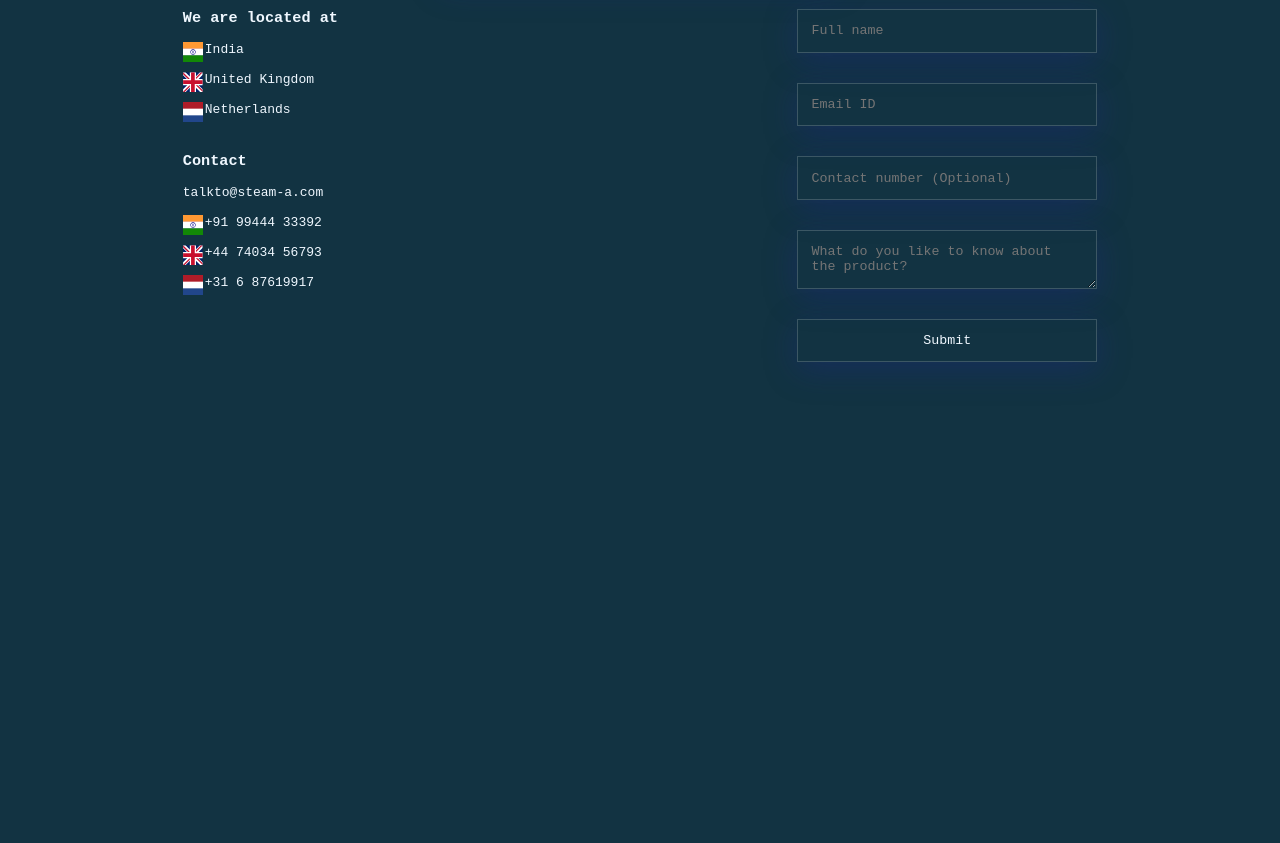
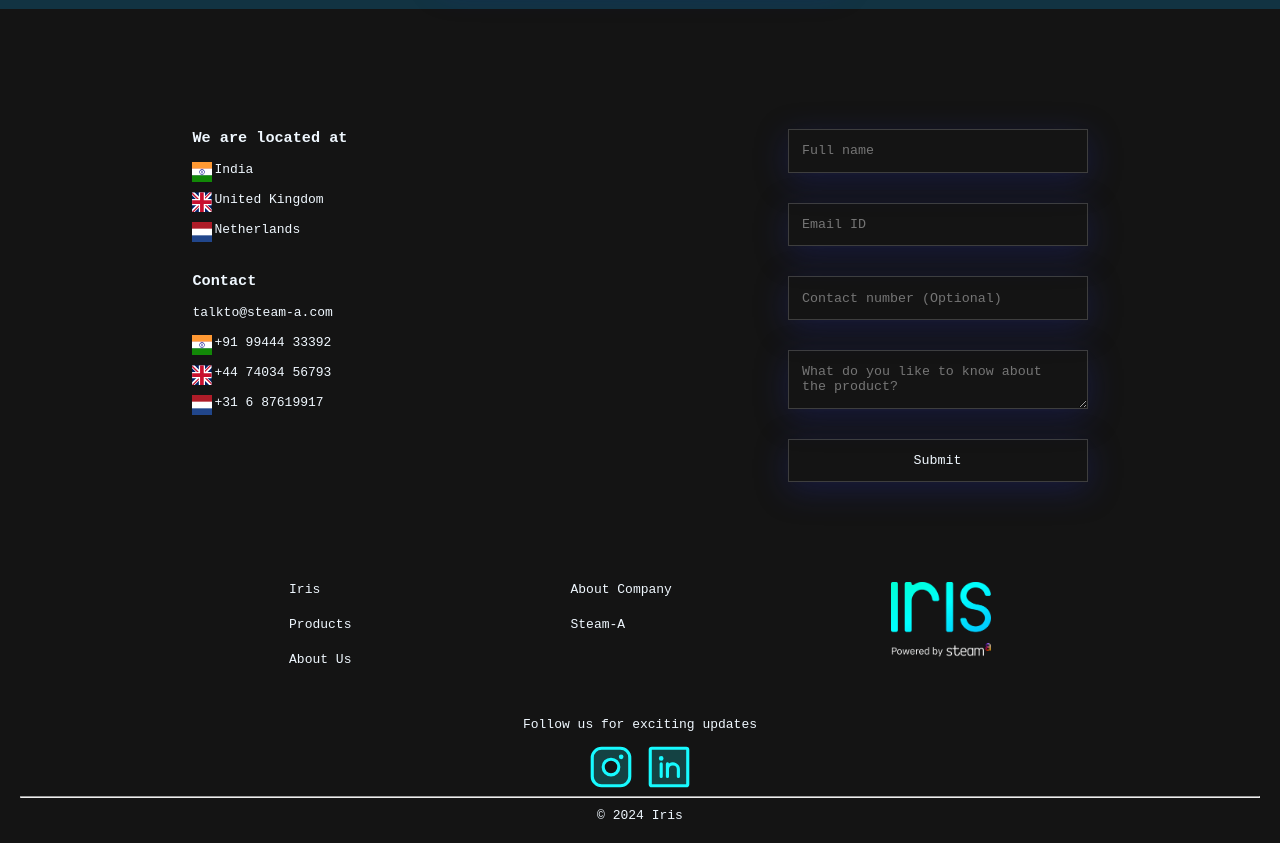
Before and after one commit to arjun-rishi-2004/iris-clone, a plain HTML site: page index.html in a window 1280 px wide. Shown: the part 2640-3483 px from the top of the page. Before the commit the page ends 3002 px from the top, so only its background shows below. Drawn offline with Linux system fonts and the light colour scheme.

Commit message:
v1 done cc

```diff
--- a/index.html
+++ b/index.html
@@ -332,7 +332,37 @@
         </div>
 
     </div>
+
+
+
+    <div class="footer-two">
+        <div class="first-row">
+            <div class="first-column">
+                <p>Iris</p>
+                <p>Products</p>
+                <p>About Us</p>
+            </div>
+            <div class="second-column">
+                <p>About Company</p>
+                <p>Steam-A</p>
+            </div>
+            <div class="third-column">
+                <img src="images/iris_footer.png" alt="">
+            </div>
+        </div>
+        <div class="second-row">
+            <p>Follow us for exciting updates            </p>
+            <div class="logos">
+                <img src="assets/instagram.svg" alt="">
+                <img src="assets/linkedin.svg" alt="">
+            </div>
+        </div>
+        <hr>
+        <p id="copyright">&copy 2024 Iris</p>
+
+    </div>
 </footer>
+<!-- <p>lorem500</p> -->
     <script src="scripts.js"></script>
 </body>
 </html>
--- a/styles.css
+++ b/styles.css
@@ -312,6 +312,52 @@
   -webkit-backdrop-filter: blur(0px);
   border: 1px solid rgba(255, 255, 255, 0.18);
 }
+
+footer{
+  background-color: #141414;
+  padding: 20px;
+
+
+}
+.footer-one{
+  margin-top: 100px;
+}
+.first-row{
+  display: flex;
+  justify-content: space-evenly;
+  margin-top: 50px;
+  padding: 50px;
+
+}
+.first-row .third-column img{
+  width: 100px;
+}
+.footer-two{
+  margin-top: 50px;
+}
+
+.first-row .first-column,.first-row .second-column{
+  display: flex;
+  flex-direction: column;
+  gap: 20px;
+}
+.second-row{
+  display: flex;
+  flex-direction: column;
+  align-items: center;
+  gap: 10px;
+}
+
+.second-row .logos img{
+  width: 50px;
+}
+
+#copyright{
+  text-align: center;
+  margin-top: 10px;
+}
+
+
 @media (max-width: 800px) {
   .navbar {
     display: flex;
@@ -367,4 +413,10 @@
   .right{
     order: 1;
   }
+  footer{
+    display: flex;
+    flex-direction: column;
+    align-items: center;
+    justify-content: center;
+  }
 }
```
Also changed, not shown: assets/instagram.svg (renamed from assets/svgexport-17.svg), assets/linkedin.svg (renamed from assets/svgexport-18.svg), images/iris_footer.png (renamed from images/oqiu5dLDvX6VkNsoUa85e6KfZesbf23.png).
